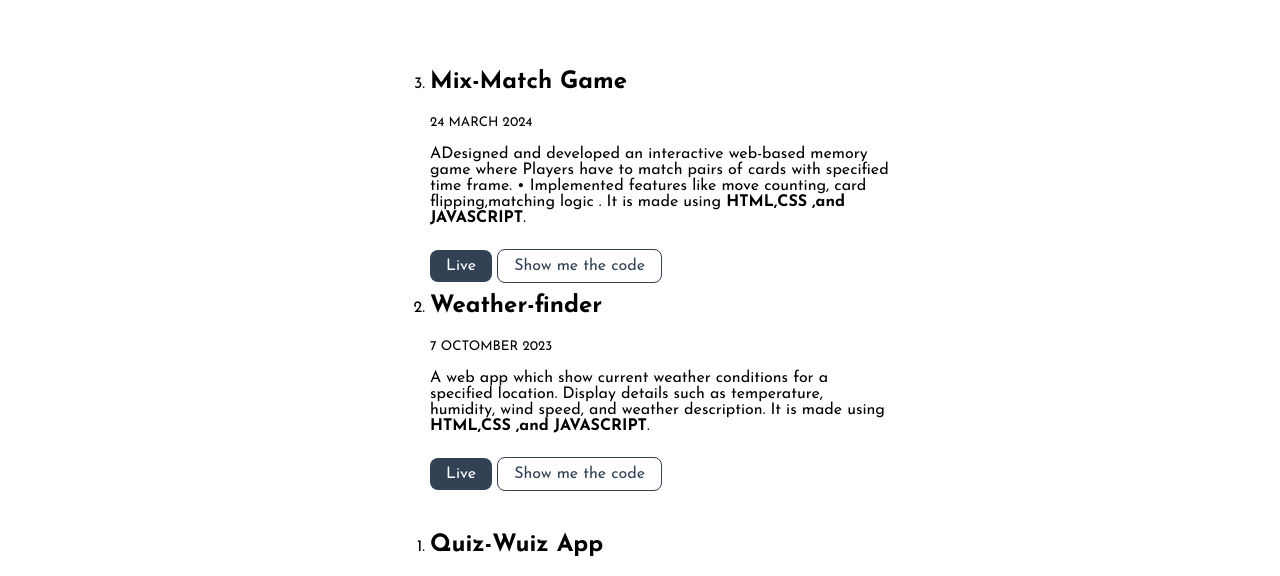
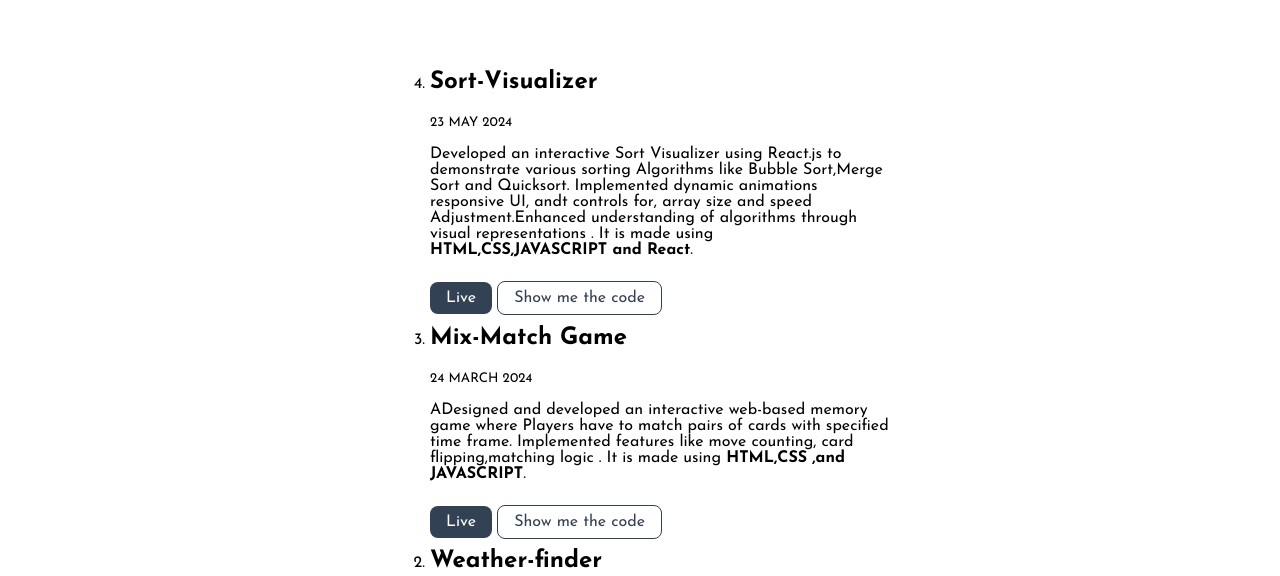
Before and after one commit to samadhan7656/portfolio, a plain HTML site: page Project.html in a window 1280 px wide. Shown: the part 204-780 px from the top of the page. Drawn offline with Linux system fonts and the light colour scheme.

Commit message:
Update Project.html

```diff
--- a/Project.html
+++ b/Project.html
@@ -35,6 +35,31 @@
     <div class="container center-container">
       <ol reversed>
 
+          <!-- project 4 -->
+        <li>
+          <h2>Sort-Visualizer</h2>
+          <small>23 MAY 2024</small>
+          <p>
+            Developed an interactive Sort Visualizer using React.js to demonstrate
+            various sorting Algorithms like Bubble Sort,Merge Sort and Quicksort.
+            Implemented dynamic animations responsive UI, andt controls for, array
+            size and speed Adjustment.Enhanced understanding of algorithms through visual representations
+            . It is made using<strong> HTML,CSS,JAVASCRIPT and React</strong>.
+          </p>
+          <div class="space-rem"></div>
+          <a
+            href="https://compassionate-hypatia-e1b87a.netlify.app/"
+            class="link link-primary"
+            >Live</a
+          >
+          <a
+            href="https://github.com/samadhan7656/sortvisualizer-react"
+            class="link link-secondary"
+            >Show me the code</a
+          >
+       </li>
+
+
         <!-- project 3 -->
         <li>
           <h2>Mix-Match Game</h2>
@@ -42,26 +67,21 @@
           <p>
             ADesigned and developed an interactive web-based memory game where Players
             have to match pairs of cards with specified time frame.
-            • Implemented features like move counting, card flipping,matching logic
+             Implemented features like move counting, card flipping,matching logic
             . It is made using<strong> HTML,CSS ,and JAVASCRIPT</strong>.
           </p>
           <div class="space-rem"></div>
           <a
-            href="https://todayweathercondition.netlify.app"
+            href="https://mixxormatch.netlify.app/"
             class="link link-primary"
             >Live</a
           >
           <a
-            href="https://github.com/samadhan7656/Weather-finder"
+            href="https://github.com/samadhan7656/MixMatchGame"
             class="link link-secondary"
             >Show me the code</a
           >
        </li>
-
-
-
-
-
 
 
 
```
